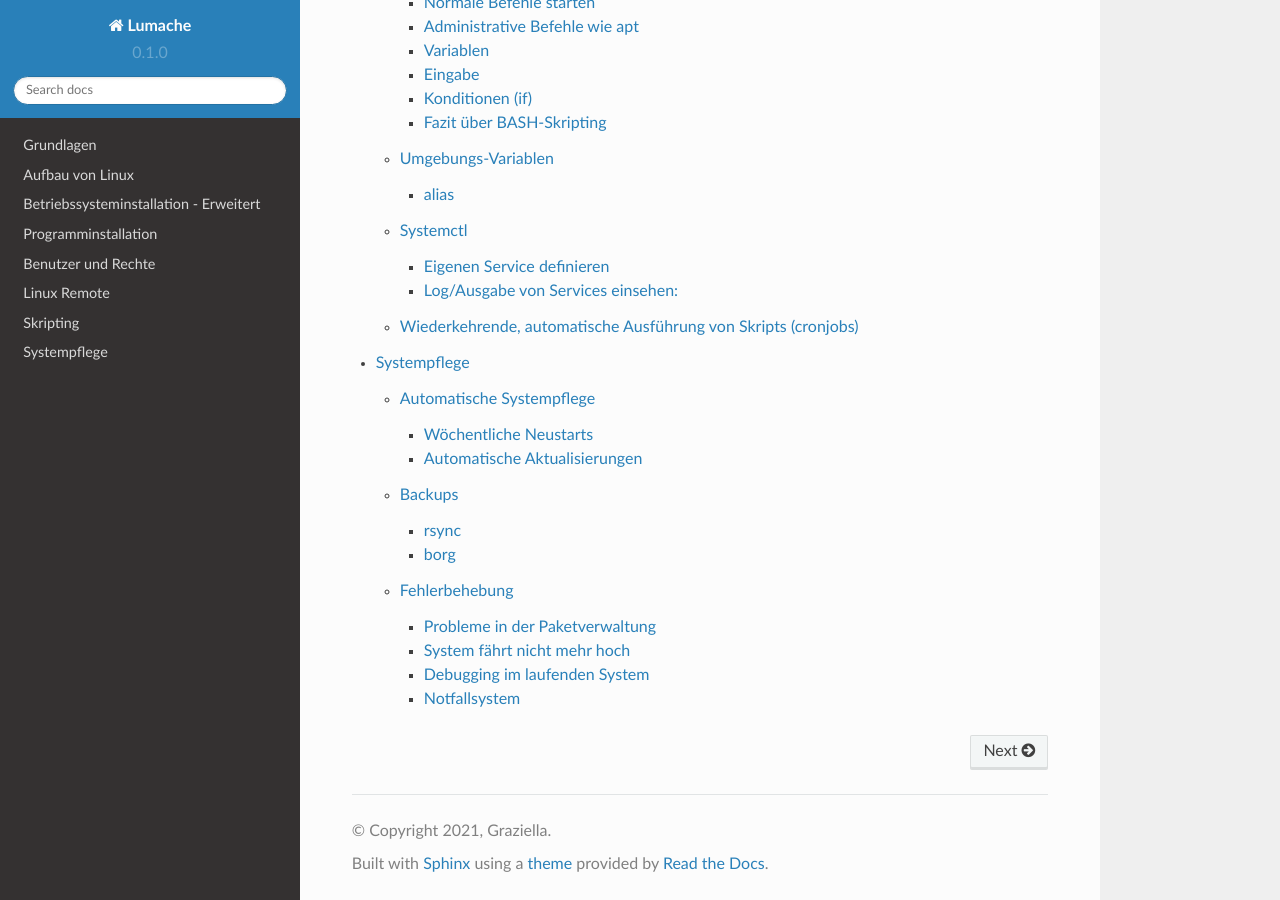
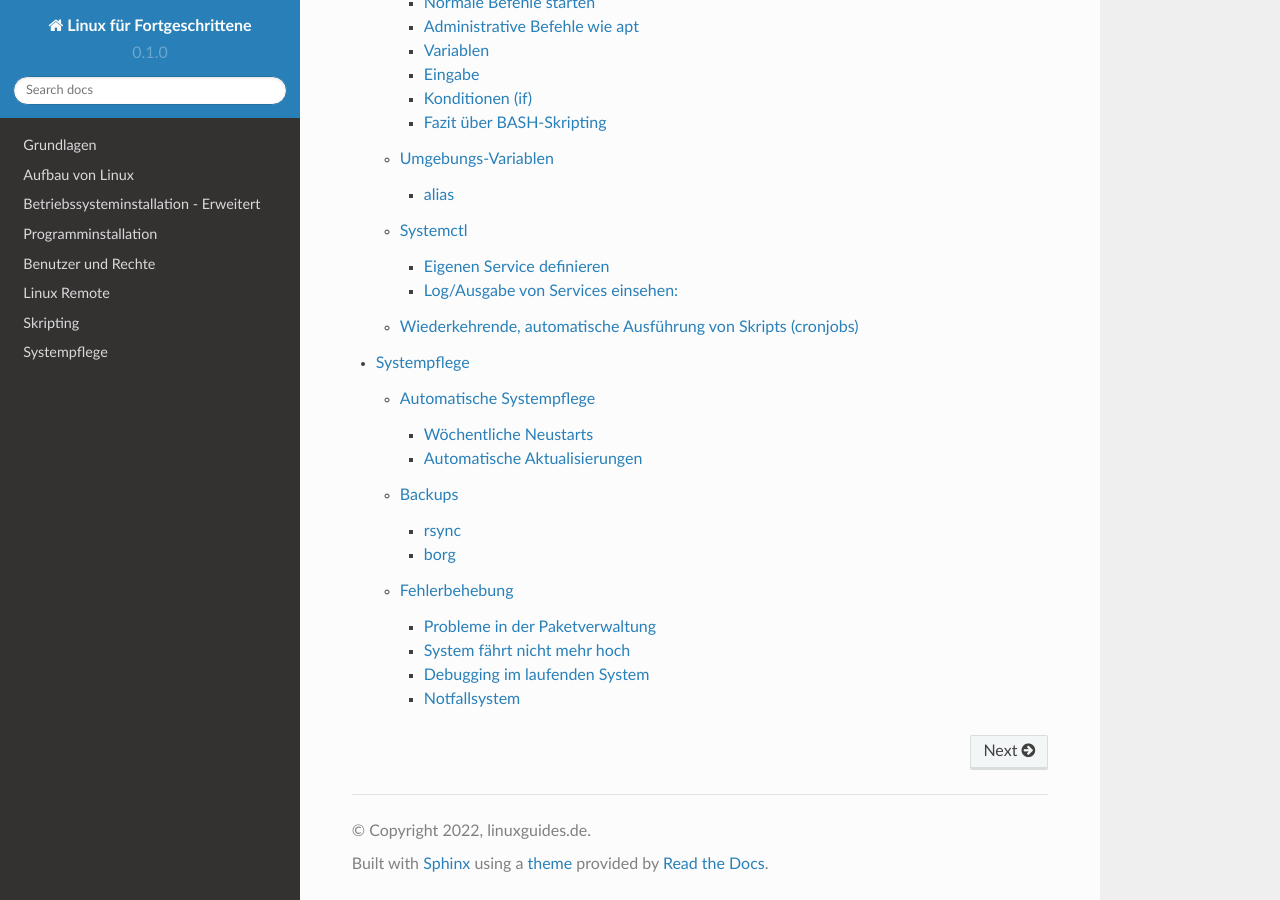
Before and after one commit to Jean28518/linux-fuer-fortgeschrittene, a Sphinx documentation site: the page built from docs/source/index.rst, in a window 1280 px wide and 900 px high, scrolled down 2805 px. Built offline with Sphinx 7.4.7 and the Read the Docs theme 2.0.0, drawn with Linux system fonts in a browser that asks for light colours.

Commit message:
Update conf.py

```diff
--- a/docs/source/conf.py
+++ b/docs/source/conf.py
@@ -2,9 +2,9 @@
 
 # -- Project information
 
-project = 'Lumache'
-copyright = '2021, Graziella'
-author = 'Graziella'
+project = 'Linux für Fortgeschrittene'
+copyright = '2022, linuxguides.de'
+author = 'linuxguides.de'
 
 release = '0.1'
 version = '0.1.0'
```
